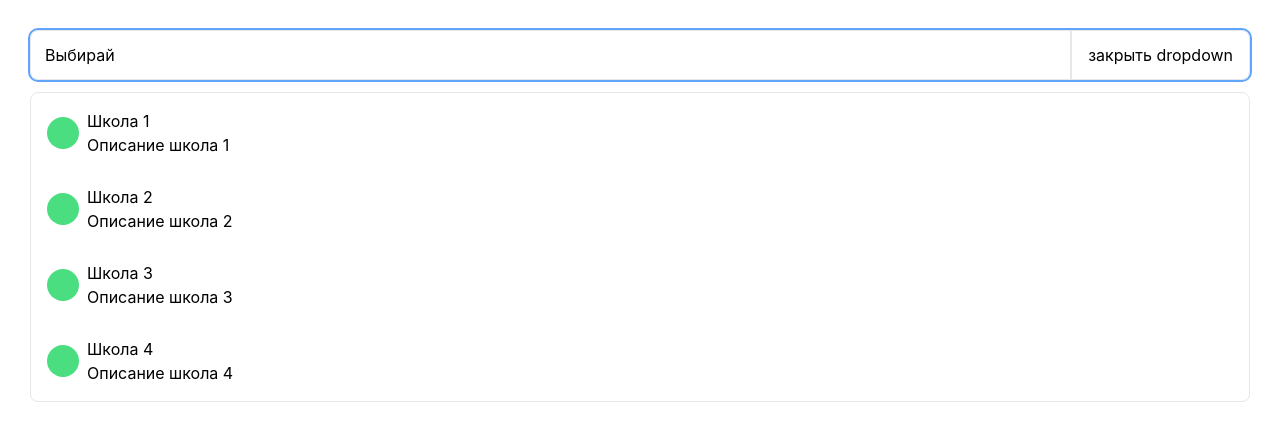
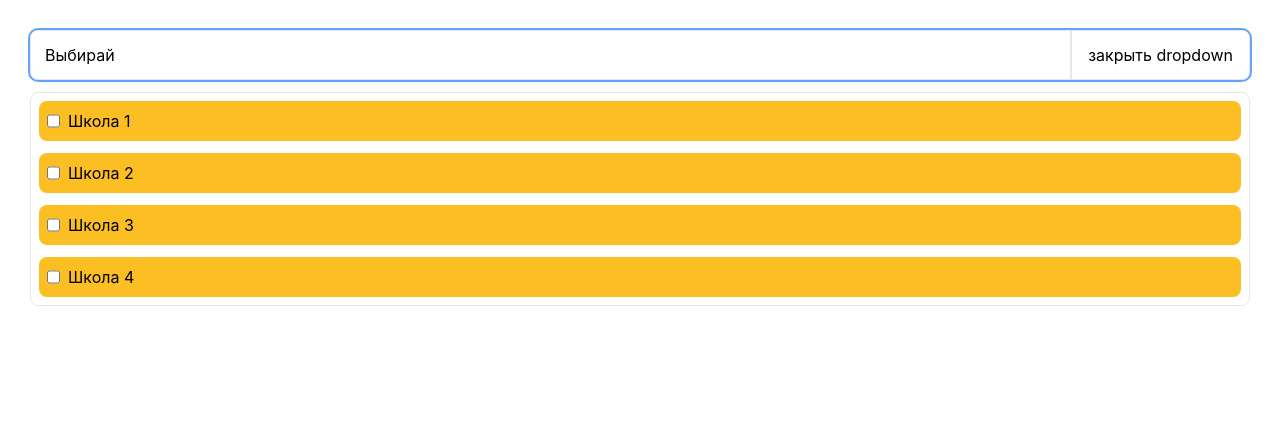
Before and after one commit to StasRnD/Select, a React (Create React App) app: page / in a window 1280 px wide. Both pictures are taken after a click on the button "открыть dropdown". Shown: the top 440 px of the page. Built offline with nearby package versions, Linux system fonts and the light colour scheme.

Commit message:
feat: opportunity add component to selectOption

```diff
--- a/src/App.tsx
+++ b/src/App.tsx
@@ -48,14 +48,13 @@ function App() {
   return (
     <div className="App">
       <Select
-        customOption={(props) => <CustomOption {...props} />}
-        customSelectSingleField={(props) => <CustomSelectField {...props} />}
         value={selectValue}
         getLabel={getLabel}
         getValue={getValue}
         onChange={setSelectValue}
         options={options}
         multiple={true}
+        optionWithCheckbox
       />
     </div>
   );
--- a/src/Select.tsx
+++ b/src/Select.tsx
@@ -26,6 +26,15 @@ type SelectProps<T> = {
   customSelectSingleField?: React.FC<SelectFieldSingleProps<T>>;
   customSelectMultiField?: React.FC<SelectFieldMultipleProps<T>>;
   clearOptions?: boolean;
+  optionWithCheckbox?: boolean;
+  selectOptionLeftItem?: React.FC<{
+    item: T;
+    active: boolean | undefined;
+  }> | null;
+  selectOptionRightItem?: React.FC<{
+    item: T;
+    active: boolean | undefined;
+  }> | null;
 } & (SingleSelect<T> | MultiSelect<T>);
 
 const toLowerCaseAndTrim = (value: string): string => {
@@ -46,6 +55,9 @@ export const Select = <V, T = V extends V[] ? V[number] : V>(
     clearOptions,
     customSelectSingleField,
     customSelectMultiField,
+    selectOptionLeftItem,
+    selectOptionRightItem,
+    optionWithCheckbox,
   } = props;
 
   const ref = useRef<HTMLDivElement>(null);
@@ -201,6 +213,10 @@ export const Select = <V, T = V extends V[] ? V[number] : V>(
                   item={option}
                   multiple={multiple}
                   active={activeOption(option)}
+                  selectHasCustomOption={!!customOption}
+                  leftItem={selectOptionLeftItem}
+                  rightItem={selectOptionRightItem}
+                  withCheckbox={optionWithCheckbox}
                 />
               );
             })
--- a/src/components/SelectOption.tsx
+++ b/src/components/SelectOption.tsx
@@ -5,21 +5,37 @@ import { SelectOptionProps } from "../model";
 export const SelectOption = <T extends unknown>(
   props: SelectOptionProps<T>,
 ) => {
-  const { multiple, findLabel, item, active, onClick } = props;
-
+  const {
+    multiple,
+    selectHasCustomOption,
+    leftItem,
+    rightItem,
+    findLabel,
+    item,
+    active,
+    onClick,
+    withCheckbox,
+  } = props;
+  const [LeftItem, RightItem] = [leftItem, rightItem];
   return (
     <div
       onClick={onClick}
       className={twMerge(
-        "bg-amber-400 p-2 rounded-lg cursor-pointer hover:bg-amber-600",
+        "bg-amber-400 p-2 rounded-lg cursor-pointer hover:bg-amber-600 flex gap-x-2",
         active && multiple && "bg-blue-400",
         active && !multiple && "bg-blue-700 text-white",
       )}
     >
-      {multiple && (
+      {!selectHasCustomOption && LeftItem && (
+        <LeftItem item={item} active={active} />
+      )}
+      {withCheckbox && (
         <input type="checkbox" defaultChecked={false} checked={active} />
       )}
       <span>{findLabel(item)}</span>
+      {!selectHasCustomOption && RightItem && (
+        <RightItem item={item} active={active} />
+      )}
     </div>
   );
 };
--- a/src/model.ts
+++ b/src/model.ts
@@ -6,6 +6,10 @@ export interface SelectOptionProps<T> {
   findLabel: (option: T) => string;
   active?: boolean;
   onClick: VoidFunction;
+  selectHasCustomOption?: boolean;
+  leftItem?: React.FC<{ item: T; active: boolean | undefined }> | null;
+  rightItem?: React.FC<{ item: T; active: boolean | undefined }> | null;
+  withCheckbox?: boolean;
 }
 
 export interface MultiSelect<T> {
```
